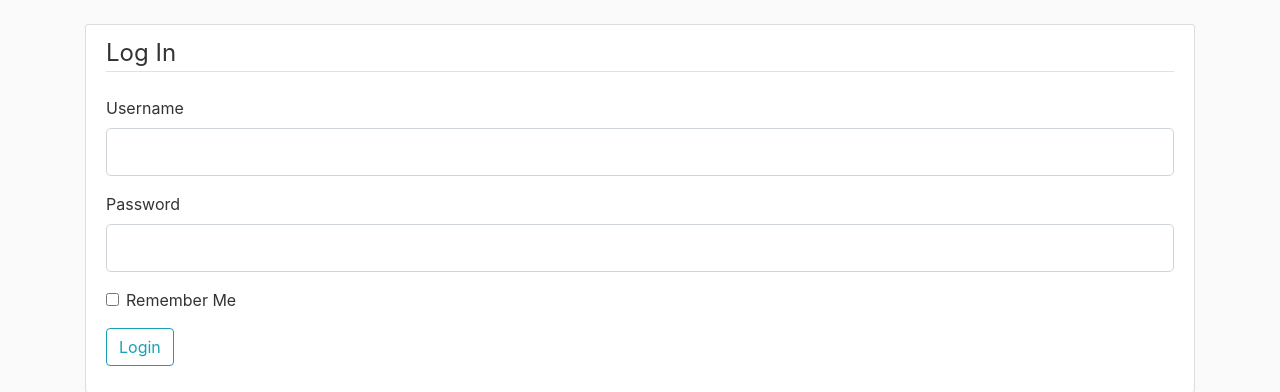
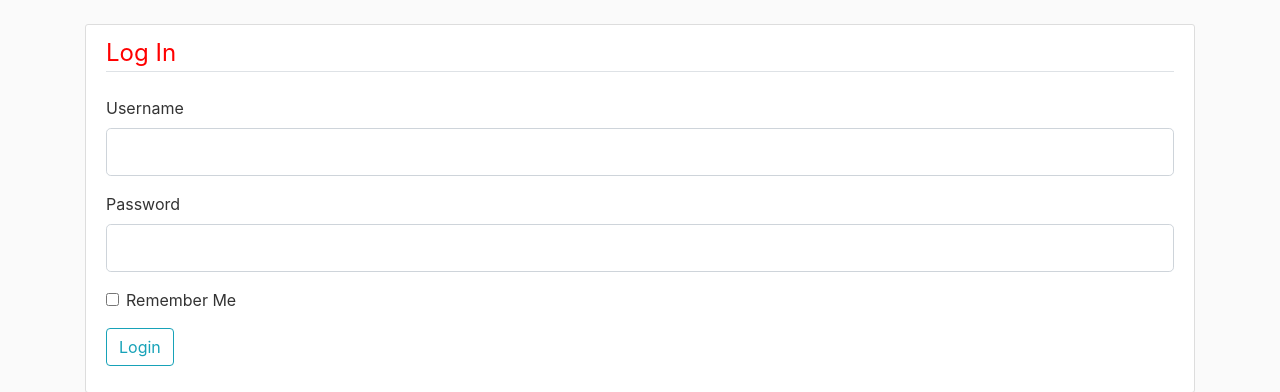
Before and after one commit to Toukenize/flask_instagram, a Flask app: page /login in a window 1280 px wide. Shown: the part 56-448 px from the top of the page. Run offline with Flask 2, Linux system fonts and the light colour scheme; some libraries are stand-ins or nearby versions.

Commit message:
change to red

```diff
--- a/templates/login.html
+++ b/templates/login.html
@@ -4,7 +4,7 @@
         <form method="POST" action="">
             {{ form.hidden_tag() }}
             <fieldset class="form-group">
-                <legend class="border-bottom mb-4">Log In</legend>
+                <legend class="border-bottom mb-4" style = "color:red">Log In</legend>
                 <div class="form-group">
                     {{ form.username.label(class="form-control-label") }}
                     {% if form.username.errors %}
```
